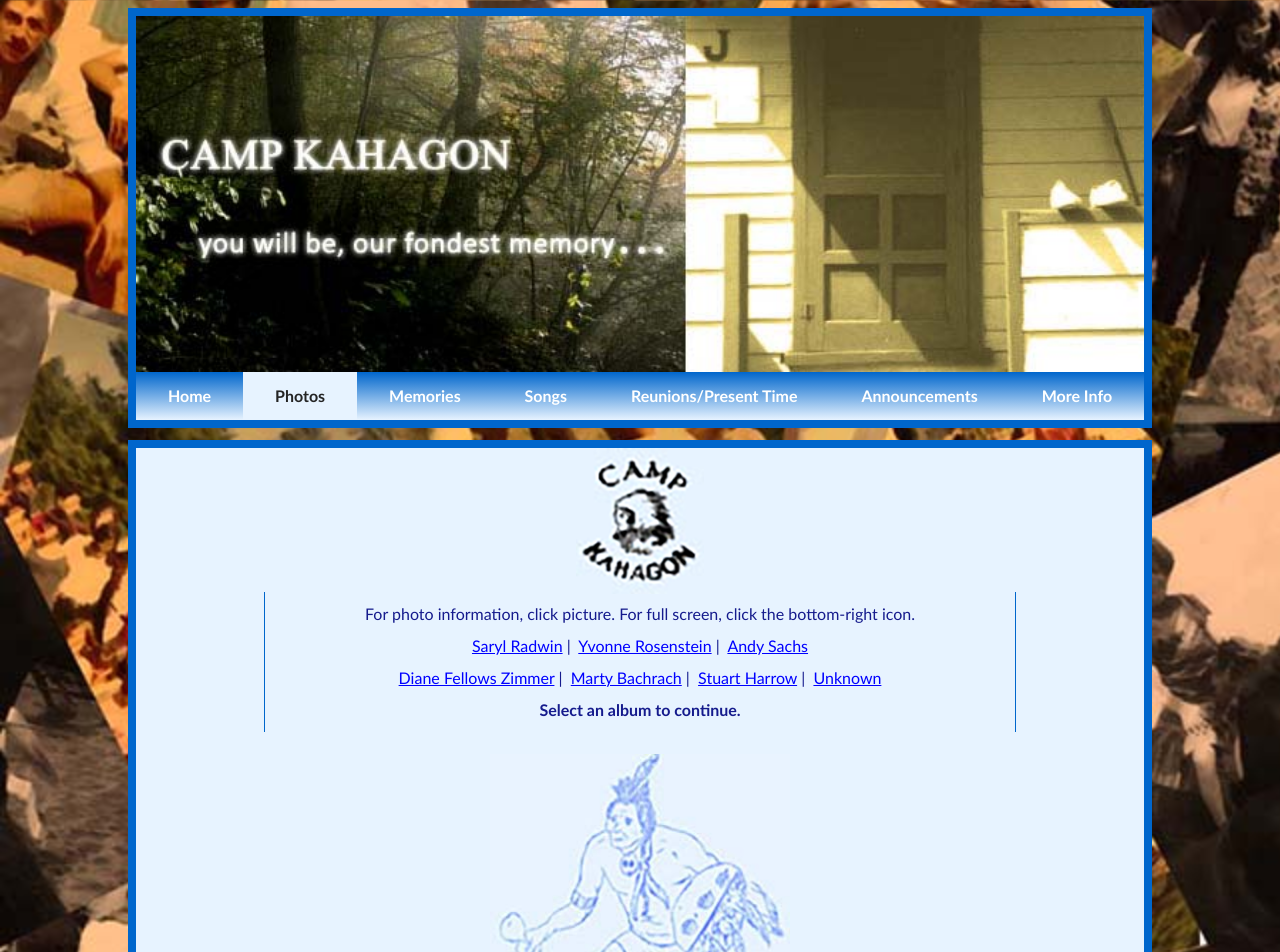
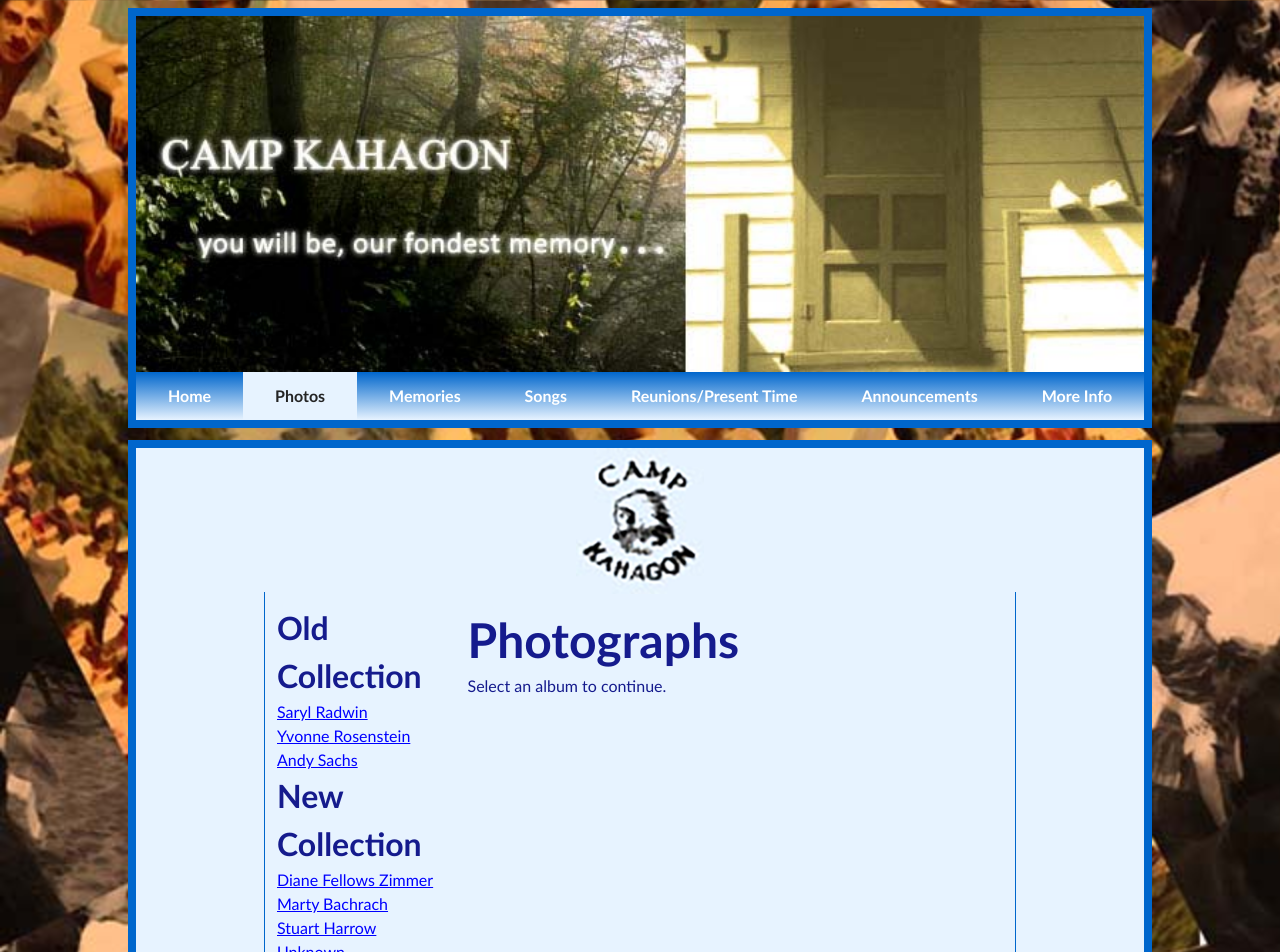
Before and after one commit to dslatkin/campkahagon.info, a SvelteKit app: page /photos in a window 1280 px wide. Shown: the top 952 px of the page. Built offline with nearby package versions, Linux system fonts and the light colour scheme.

Commit message:
remove dep on query params to use static builds

```diff
--- a/src/lib/SideNavList.svelte
+++ b/src/lib/SideNavList.svelte
@@ -5,6 +5,7 @@
         label: string;
         href: string;
         group?: string;
+        reload?: boolean;
     }>;
 
     $: groups = [
@@ -15,7 +16,7 @@
 
     $: navItemsNoGroup = navItems
         .filter((item) => !item.group)
-        .map(({ label, href }) => ({ label, href }));
+        .map(({ label, href, reload }) => ({ label, href, reload }));
 
     $: navItemsByGroup = groups.map((group) => ({
         group,
@@ -28,10 +29,12 @@
 <nav aria-label="Secondary">
     {#if navItemsNoGroup.length}
         <ul>
-            {#each navItemsNoGroup as { label, href }}
+            {#each navItemsNoGroup as { label, href, reload }}
                 {@const active = href == currentPath}
                 {#if active}
                     <li>{label}</li>
+                {:else if reload}
+                    <li><a {href} data-sveltekit-reload>{label}</a></li>
                 {:else}
                     <li><a {href}>{label}</a></li>
                 {/if}
@@ -43,9 +46,11 @@
         {#each navItemsByGroup as { group, items }}
             <h2>{group}</h2>
             <ul>
-                {#each items as { label, href }}
+                {#each items as { label, href, reload }}
                     {#if href == currentPath}
                         <li>{label}</li>
+                    {:else if reload}
+                        <li><a {href} data-sveltekit-reload>{label}</a></li>
                     {:else}
                         <li><a {href}>{label}</a></li>
                     {/if}
--- /dev/null
+++ b/src/routes/photos/+layout.svelte
@@ -0,0 +1,58 @@
+<script>
+    import SideNav from '$lib/SideNav.svelte';
+    import SideNavList from '$lib/SideNavList.svelte';
+</script>
+
+<SideNav>
+    <SideNavList
+        slot="sidebar"
+        navItems={[
+            {
+                href: '/photos/saryl',
+                label: 'Saryl Radwin',
+                group: 'Old Collection',
+                reload: true,
+            },
+            {
+                href: '/photos/yvonne',
+                label: 'Yvonne Rosenstein',
+                group: 'Old Collection',
+                reload: true,
+            },
+            {
+                href: '/photos/andy',
+                label: 'Andy Sachs',
+                group: 'Old Collection',
+                reload: true,
+            },
+            {
+                href: '/photos/diane',
+                label: 'Diane Fellows Zimmer',
+                group: 'New Collection',
+                reload: true,
+            },
+            {
+                href: '/photos/marty',
+                label: 'Marty Bachrach',
+                group: 'New Collection',
+                reload: true,
+            },
+            {
+                href: '/photos/stuart',
+                label: 'Stuart Harrow',
+                group: 'New Collection',
+                reload: true,
+            },
+            {
+                href: '/photos/unknown',
+                label: 'Unknown',
+                group: 'New Collection',
+                reload: true,
+            },
+        ]}
+    />
+    <svelte:fragment slot="main">
+        <h1>Photographs</h1>
+        <slot />
+    </svelte:fragment>
+</SideNav>
--- a/src/routes/photos/+page.svelte
+++ b/src/routes/photos/+page.svelte
@@ -1,143 +1 @@
-<script lang="ts">
-    import { page } from '$app/stores';
-
-    const collections = [
-        {
-            label: 'Old Photos Collections',
-            key: 'old',
-        },
-        {
-            label: 'New Photos Collections',
-            key: 'new',
-        },
-    ] as const;
-
-    const albums: {
-        id: string;
-        title: string;
-        href: string;
-        cover: string;
-        contributor: string;
-        collection: (typeof collections)[number]['key'];
-    }[] = [
-        {
-            id: 'saryl',
-            title: "Saryl's photos 1962-66",
-            href: 'https://www.flickr.com/photos/28156252@N05/albums/72157606300675380',
-            cover: 'https://live.staticflickr.com/3274/2689373007_ac585b5461_q.jpg',
-            contributor: 'Saryl Radwin',
-            collection: 'old',
-        },
-        {
-            id: 'yvonne',
-            title: 'Yvonne "Evie" Rosenstein\'s photos',
-            href: 'https://www.flickr.com/photos/28156252@N05/albums/72157606975076827',
-            cover: 'https://live.staticflickr.com/3282/2801012375_bddce2789e_q.jpg',
-            contributor: 'Yvonne Rosenstein',
-            collection: 'old',
-        },
-        {
-            id: 'Andy',
-            title: "Andy Sachs's photos 1961-62",
-            href: 'https://www.flickr.com/photos/28156252@N05/albums/72157607377850124',
-            cover: 'https://live.staticflickr.com/3293/2870449699_863efc182f_q.jpg',
-            contributor: 'Andy Sachs',
-            collection: 'old',
-        },
-        {
-            id: 'diane',
-            title: "Diane Fellows Zimmer's Photos",
-            href: 'https://www.flickr.com/photos/127089176@N03/albums/72157646303678368',
-            cover: 'https://live.staticflickr.com/3896/14995572455_3b6339daa8_q.jpg',
-            contributor: 'Diane Fellows Zimmer',
-            collection: 'new',
-        },
-        {
-            id: 'marty',
-            title: "Marty Bachrach's Photos",
-            href: 'https://www.flickr.com/photos/127089176@N03/albums/72157646303465969',
-            cover: 'https://live.staticflickr.com/3923/14995225392_1039075308_q.jpg',
-            contributor: 'Marty Bachrach',
-            collection: 'new',
-        },
-        {
-            id: 'stuart',
-            title: "Stuart Harrow's Photos",
-            href: 'https://www.flickr.com/photos/127089176@N03/albums/72157646302089037',
-            cover: 'https://live.staticflickr.com/5578/14995596545_6601de2bc8_q.jpg',
-            contributor: 'Stuart Harrow',
-            collection: 'new',
-        },
-        {
-            id: 'unknown',
-            title: 'Who Are They - To Be Identified',
-            href: 'https://www.flickr.com/photos/127089176@N03/albums/72157646302162197',
-            cover: 'https://live.staticflickr.com/3895/14809096397_2e3c30cbb0_q.jpg',
-            contributor: 'Unknown',
-            collection: 'new',
-        },
-    ];
-
-    let activeAlbum: (typeof albums)[number] | undefined;
-    $: {
-        const activeAlbumId = $page.url.searchParams.get('album');
-        activeAlbum = activeAlbumId
-            ? albums.find((a) => a.id === activeAlbumId)
-            : undefined;
-    }
-</script>
-
-<p class="text-center">
-    For photo information, click picture. For full screen, click the
-    bottom-right icon.
-</p>
-
-{#each collections as { label, key }}
-    {@const albumsInCollection = albums.filter((a) => a.collection === key)}
-    <p class="text-center">
-        {#each albumsInCollection as { id, contributor }, idx}
-            {@const active = id == activeAlbum?.id}
-            {#if idx > 0}&nbsp;|&nbsp;{/if}
-            {#if active}
-                {contributor}
-            {:else}
-                <!--
-                    Flickr's embed script requires a full page reload when
-                    clicking links to be functional with the way its listeners
-                    are set up.
-                -->
-                <a href="?album={id}" data-sveltekit-reload>{contributor}</a>
-            {/if}
-        {/each}
-    </p>
-{/each}
-
-{#if activeAlbum}
-    {@const { title, href, cover } = activeAlbum}
-    <div class="flickr-album">
-        <a data-flickr-embed="true" data-footer="true" {title} {href}>
-            <img src={cover} width="700" height="525" alt={title} />
-        </a>
-    </div>
-
-    <script
-        async
-        src="//embedr.flickr.com/assets/client-code.js"
-        charset="utf-8"
-    >
-        JavaScript must be enabled to view this content.
-    </script>
-{:else}
-    <p class="text-center font-bold">Select an album to continue.</p>
-{/if}
-
-<style>
-    .flickr-album :global(iframe) {
-        /*
-            We need !important here to override the inline styles that flickr's
-            embedder puts on the embedded iframe.
-        */
-        margin-left: auto !important;
-        margin-right: auto !important;
-    }
-</style>
+<p>Select an album to continue.</p>
--- /dev/null
+++ b/src/routes/photos/[slug]/+page.svelte
@@ -0,0 +1,100 @@
+<script lang="ts">
+    import { page } from '$app/stores';
+
+    $: slug = $page.params.slug;
+
+    const albums: {
+        slug: string;
+        title: string;
+        href: string;
+        cover: string;
+    }[] = [
+        {
+            slug: 'saryl',
+            title: "Saryl's photos 1962-66",
+            href: 'https://www.flickr.com/photos/28156252@N05/albums/72157606300675380',
+            cover: 'https://live.staticflickr.com/3274/2689373007_ac585b5461_q.jpg',
+        },
+
+        {
+            slug: 'yvonne',
+            title: 'Yvonne "Evie" Rosenstein\'s photos',
+            href: 'https://www.flickr.com/photos/28156252@N05/albums/72157606975076827',
+            cover: 'https://live.staticflickr.com/3282/2801012375_bddce2789e_q.jpg',
+        },
+
+        {
+            slug: 'andy',
+            title: "Andy Sachs's photos 1961-62",
+            href: 'https://www.flickr.com/photos/28156252@N05/albums/72157607377850124',
+            cover: 'https://live.staticflickr.com/3293/2870449699_863efc182f_q.jpg',
+        },
+
+        {
+            slug: 'diane',
+            title: "Diane Fellows Zimmer's Photos",
+            href: 'https://www.flickr.com/photos/127089176@N03/albums/72157646303678368',
+            cover: 'https://live.staticflickr.com/3896/14995572455_3b6339daa8_q.jpg',
+        },
+
+        {
+            slug: 'marty',
+            title: "Marty Bachrach's Photos",
+            href: 'https://www.flickr.com/photos/127089176@N03/albums/72157646303465969',
+            cover: 'https://live.staticflickr.com/3923/14995225392_1039075308_q.jpg',
+        },
+
+        {
+            slug: 'stuart',
+            title: "Stuart Harrow's Photos",
+            href: 'https://www.flickr.com/photos/127089176@N03/albums/72157646302089037',
+            cover: 'https://live.staticflickr.com/5578/14995596545_6601de2bc8_q.jpg',
+        },
+
+        {
+            slug: 'unknown',
+            title: 'Who Are They - To Be Identified',
+            href: 'https://www.flickr.com/photos/127089176@N03/albums/72157646302162197',
+            cover: 'https://live.staticflickr.com/3895/14809096397_2e3c30cbb0_q.jpg',
+        },
+    ];
+
+    let activeAlbum: (typeof albums)[number] | undefined;
+    $: {
+        activeAlbum = slug ? albums.find((a) => a.slug === slug) : undefined;
+    }
+</script>
+
+{#if activeAlbum}
+    <h2>{activeAlbum.title}</h2>
+
+    {@const { title, href, cover } = activeAlbum}
+    <div class="flickr-album">
+        <a data-flickr-embed="true" data-footer="true" {title} {href}>
+            <img src={cover} width="700" height="525" alt={title} />
+        </a>
+    </div>
+
+    {#key activeAlbum}
+        <script
+            async
+            src="//embedr.flickr.com/assets/client-code.js"
+            charset="utf-8"
+        >
+        JavaScript must be enabled to view this content.
+        </script>
+    {/key}
+{:else}
+    <p>Album not found.</p>
+{/if}
+
+<style>
+    .flickr-album :global(iframe) {
+        /*
+            We need !important here to override the inline styles that flickr's
+            embedder puts on the embedded iframe.
+        */
+        margin-left: auto !important;
+        margin-right: auto !important;
+    }
+</style>
```
